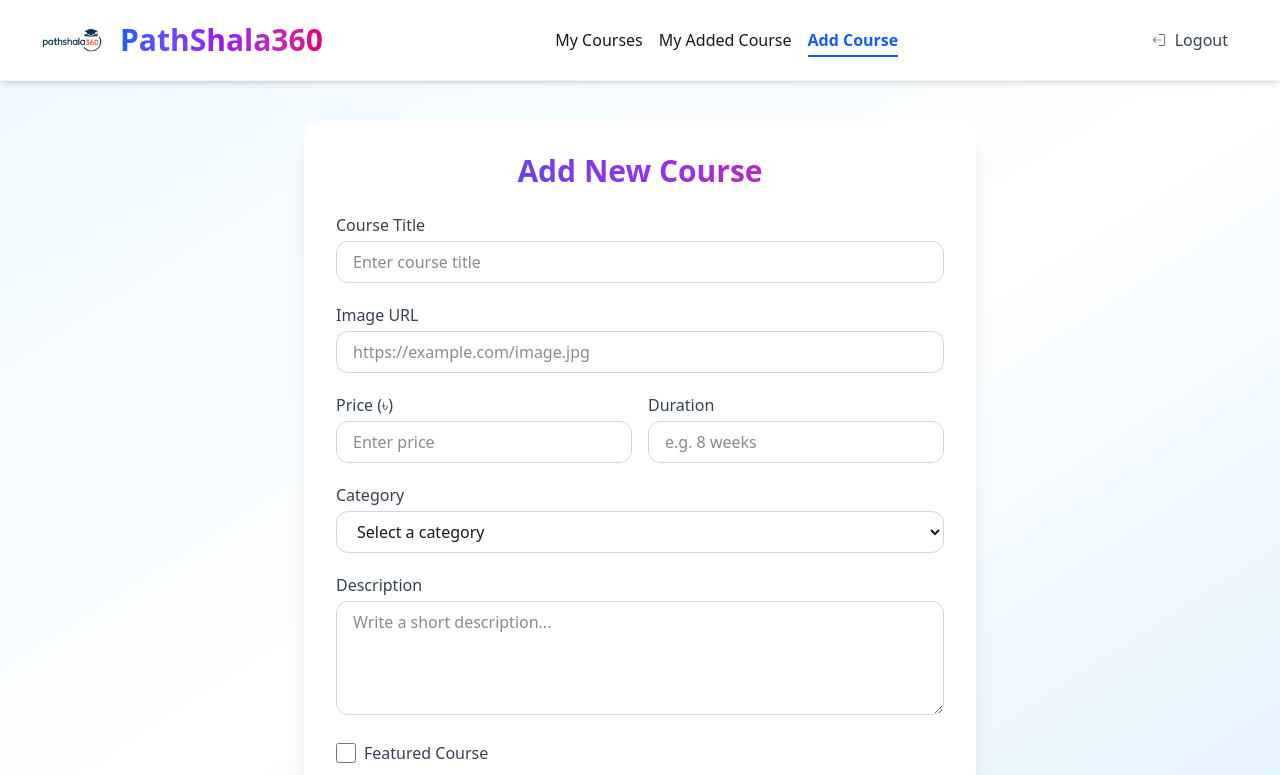
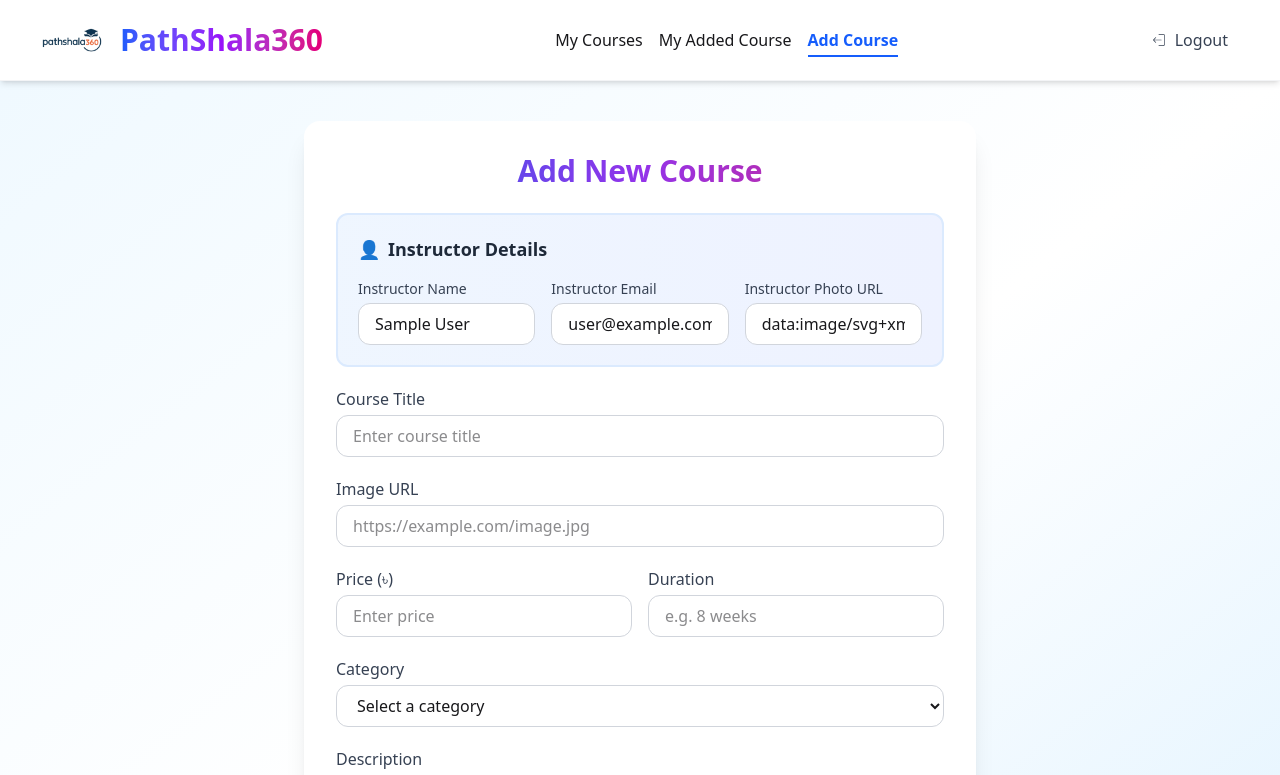
Before and after one commit to rashel9255/online-learning-platform-client, a React (Vite) app: page /dashboard/add-course in a window 1280 px wide. Shown: the top 775 px of the page. Built offline with nearby package versions, Linux system fonts and the light colour scheme; no server answers; sample sign-in values are in the browser's storage.

Commit message:
add instructor data in add course page form

```diff
--- a/src/Pages/AddCourse.jsx
+++ b/src/Pages/AddCourse.jsx
@@ -1,4 +1,4 @@
-import React, { useState, useContext } from "react";
+import React, { useState, useContext, useEffect } from "react";
 // eslint-disable-next-line no-unused-vars
 import { motion } from "framer-motion";
 import axios from "axios";
@@ -15,7 +15,22 @@ const AddCourse = () => {
         category: "",
         description: "",
         isFeatured: false,
+        instructorName: "",
+        instructorEmail: "",
+        instructorPhoto: "",
     });
+
+    // Auto-fill instructor details from Firebase when user is available
+    useEffect(() => {
+        if (user) {
+            setFormData((prev) => ({
+                ...prev,
+                instructorName: user.displayName || "",
+                instructorEmail: user.email || "",
+                instructorPhoto: user.photoURL || "https://i.ibb.co/8z7zjNY/default-avatar.png",
+            }));
+        }
+    }, [user]);
 
     const handleChange = (e) => {
         const { name, value, type, checked } = e.target;
@@ -29,12 +44,12 @@ const AddCourse = () => {
         e.preventDefault();
 
         try {
-            // 🧠 Instructor info automatically from user
+            // 🧠 Instructor info from form data (auto-filled from Firebase)
             const instructorInfo = {
-                name: user?.displayName || "Unknown Instructor",
+                name: formData.instructorName || user?.displayName || "Unknown Instructor",
                 bio: null,
-                avatar: user?.photoURL || "https://i.ibb.co/8z7zjNY/default-avatar.png",
-                email: user?.email || "not_provided",
+                avatar: formData.instructorPhoto || user?.photoURL || "https://i.ibb.co/8z7zjNY/default-avatar.png",
+                email: formData.instructorEmail || user?.email || "not_provided",
                 rating: null
             };
 
@@ -80,6 +95,9 @@ const AddCourse = () => {
                     category: "",
                     description: "",
                     isFeatured: false,
+                    instructorName: user?.displayName || "",
+                    instructorEmail: user?.email || "",
+                    instructorPhoto: user?.photoURL || "https://i.ibb.co/8z7zjNY/default-avatar.png",
                 });
             }
         } catch (error) {
@@ -93,8 +111,55 @@ const AddCourse = () => {
             <motion.div initial={{ opacity: 0, y: 30 }} animate={{ opacity: 1, y: 0 }} transition={{ duration: 0.6 }} className="bg-white shadow-xl rounded-2xl p-8 w-full max-w-2xl">
                 <h2 className="text-2xl md:text-3xl font-bold text-center text-primary-gradient mb-6">Add New Course</h2>
 
+                <form onSubmit={handleSubmit} className="space-y-5">
+                    {/* Instructor Details Section */}
+                    <div className="bg-linear-to-r from-blue-50 to-indigo-50 p-5 rounded-xl border-2 border-blue-100">
+                        <h3 className="text-lg font-semibold text-gray-800 mb-4 flex items-center gap-2">
+                            <span className="text-blue-600">👤</span> Instructor Details
+                        </h3>
+                        <div className="grid grid-cols-1 md:grid-cols-3 gap-4">
+                            {/* Instructor Name */}
+                            <div>
+                                <label className="block text-gray-700 font-medium mb-1 text-sm">Instructor Name</label>
+                                <input
+                                    type="text"
+                                    name="instructorName"
+                                    value={formData.instructorName}
+                                    onChange={handleChange}
+                                    placeholder="Your name"
+                                    className="w-full px-4 py-2 border border-gray-300 rounded-xl focus:ring-2 focus:ring-sky-400 focus:outline-none bg-white"
+                                    readOnly
+                                />
+                            </div>
 
-                <form onSubmit={handleSubmit} className="space-y-5">
+                            {/* Instructor Email */}
+                            <div>
+                                <label className="block text-gray-700 font-medium mb-1 text-sm">Instructor Email</label>
+                                <input
+                                    type="email"
+                                    name="instructorEmail"
+                                    value={formData.instructorEmail}
+                                    onChange={handleChange}
+                                    placeholder="your@email.com"
+                                    className="w-full px-4 py-2 border border-gray-300 rounded-xl focus:ring-2 focus:ring-sky-400 focus:outline-none bg-white"
+                                    readOnly
+                                />
+                            </div>
+                            {/* Instructor Photo */}
+                            <div>
+                                <label className="block text-gray-700 font-medium mb-1 text-sm">Instructor Photo URL</label>
+                                <input
+                                    type="url"
+                                    name="instructorPhoto"
+                                    value={formData.instructorPhoto}
+                                    onChange={handleChange}
+                                    placeholder="https://example.com/photo.jpg"
+                                    className="w-full px-4 py-2 border border-gray-300 rounded-xl focus:ring-2 focus:ring-sky-400 focus:outline-none bg-white"
+                                    readOnly
+                                />
+                            </div>
+                        </div>
+                    </div>
                     {/* Title */}
                     <div>
                         <label className="block text-gray-700 font-medium mb-1">Course Title</label>
--- a/src/Pages/MyAddedCourse.jsx
+++ b/src/Pages/MyAddedCourse.jsx
@@ -57,6 +57,7 @@ const MyCourses = () => {
                         showConfirmButton: false,
                     });
                 } catch (err) {
+                    console.error("Delete error:", err);
                     Swal.fire({
                         title: "Failed!",
                         text: "Something went wrong while deleting the course.",
```
